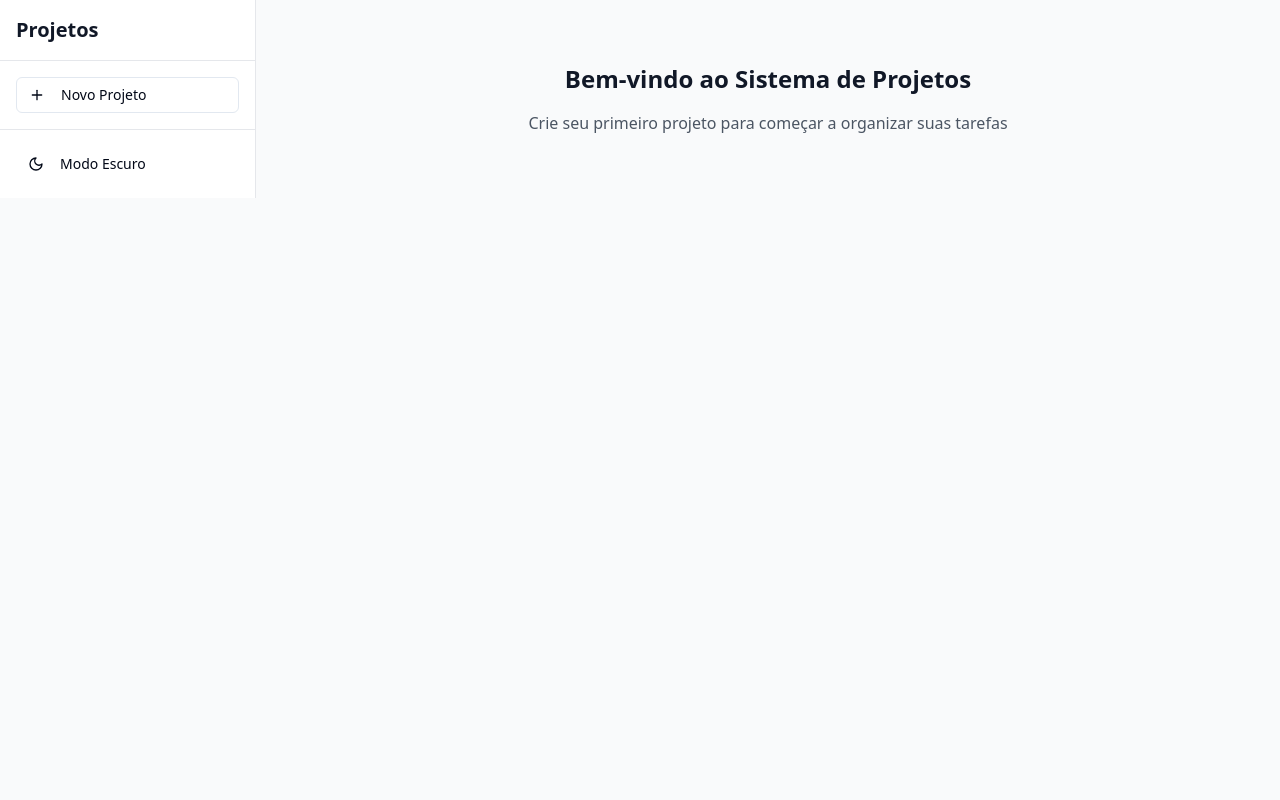
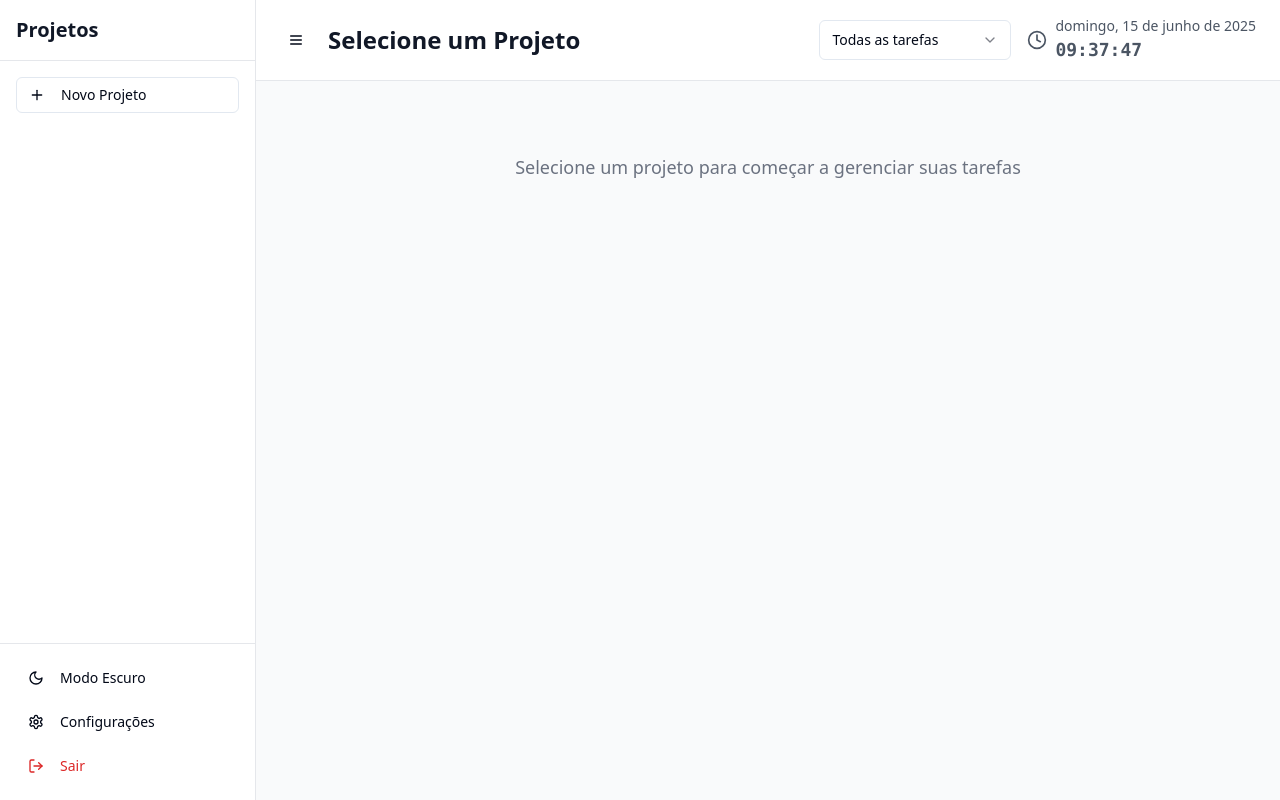
Before and after one commit to MarcoAAlmeidaDev/To-do-List, a React (Vite) app: page / in a window 1280 px wide. Built offline with nearby package versions, Linux system fonts and the light colour scheme.

Commit message:
Fix: Sidebar height and add settings/logout
- Make sidebar 100% height and fixed.
- Add settings and logout buttons to the sidebar footer.

```diff
--- a/src/components/Sidebar.tsx
+++ b/src/components/Sidebar.tsx
@@ -1,6 +1,6 @@
 
 import React, { useState } from 'react';
-import { Plus, Folder, Sun, Moon, Settings } from 'lucide-react';
+import { Plus, Folder, Sun, Moon, Settings, LogOut } from 'lucide-react';
 import { Button } from '@/components/ui/button';
 import { useTheme } from '@/contexts/ThemeContext';
 import { useProjects } from '@/contexts/ProjectContext';
@@ -30,7 +30,7 @@ const Sidebar: React.FC<SidebarProps> = ({ isCollapsed }) => {
   };
 
   return (
-    <div className={`${isCollapsed ? 'w-16' : 'w-64'} transition-all duration-300 bg-white dark:bg-gray-900 border-r border-gray-200 dark:border-gray-700 flex flex-col h-full`}>
+    <div className={`${isCollapsed ? 'w-16' : 'w-64'} transition-all duration-300 bg-white dark:bg-gray-900 border-r border-gray-200 dark:border-gray-700 flex flex-col h-screen fixed left-0 top-0 z-10`}>
       {/* Header */}
       <div className="p-4 border-b border-gray-200 dark:border-gray-700">
         {!isCollapsed && (
@@ -39,7 +39,7 @@ const Sidebar: React.FC<SidebarProps> = ({ isCollapsed }) => {
       </div>
 
       {/* Projects List */}
-      <div className="flex-1 p-4 space-y-2">
+      <div className="flex-1 p-4 space-y-2 overflow-y-auto">
         {!isCollapsed && (
           <Dialog open={isDialogOpen} onOpenChange={setIsDialogOpen}>
             <DialogTrigger asChild>
@@ -110,6 +110,26 @@ const Sidebar: React.FC<SidebarProps> = ({ isCollapsed }) => {
           )}
           {!isCollapsed && (theme === 'light' ? 'Modo Escuro' : 'Modo Claro')}
         </Button>
+
+        <Button
+          variant="ghost"
+          size="sm"
+          className={`w-full justify-start ${isCollapsed ? 'px-2' : ''}`}
+          onClick={() => console.log('Configurações clicadas')}
+        >
+          <Settings className="w-4 h-4 mr-2" />
+          {!isCollapsed && 'Configurações'}
+        </Button>
+
+        <Button
+          variant="ghost"
+          size="sm"
+          className={`w-full justify-start ${isCollapsed ? 'px-2' : ''} text-red-600 hover:text-red-700 hover:bg-red-50 dark:hover:bg-red-900/20`}
+          onClick={() => console.log('Logout clicado')}
+        >
+          <LogOut className="w-4 h-4 mr-2" />
+          {!isCollapsed && 'Sair'}
+        </Button>
       </div>
     </div>
   );
--- a/src/pages/Index.tsx
+++ b/src/pages/Index.tsx
@@ -1,228 +1,138 @@
 
 import React, { useState } from 'react';
 import { DragDropContext, DropResult } from 'react-beautiful-dnd';
-import { Plus, Filter, Menu, X } from 'lucide-react';
-import { Button } from '@/components/ui/button';
-import { Select, SelectContent, SelectItem, SelectTrigger, SelectValue } from '@/components/ui/select';
-import { Dialog, DialogContent, DialogHeader, DialogTitle, DialogTrigger } from '@/components/ui/dialog';
-import { Input } from '@/components/ui/input';
-import { Label } from '@/components/ui/label';
+import { useProjects } from '@/contexts/ProjectContext';
 import Sidebar from '@/components/Sidebar';
 import KanbanColumn from '@/components/KanbanColumn';
 import LiveClock from '@/components/LiveClock';
-import { useProjects, Task } from '@/contexts/ProjectContext';
-
-type TaskFilter = 'todas' | 'recentes' | 'antigas' | 'alta' | 'media' | 'baixa';
+import { Select, SelectContent, SelectItem, SelectTrigger, SelectValue } from '@/components/ui/select';
+import { Menu } from 'lucide-react';
+import { Button } from '@/components/ui/button';
 
 const Index = () => {
-  const { tasks, activeProject, addTask, moveTask } = useProjects();
-  const [filter, setFilter] = useState<TaskFilter>('todas');
-  const [isAddingTask, setIsAddingTask] = useState(false);
-  const [newTaskText, setNewTaskText] = useState('');
-  const [newTaskPriority, setNewTaskPriority] = useState<Task['priority']>('media');
-  const [sidebarCollapsed, setSidebarCollapsed] = useState(false);
+  const { activeProject, updateTaskStatus, updateTaskOrder } = useProjects();
+  const [isCollapsed, setIsCollapsed] = useState(false);
+  const [filter, setFilter] = useState('todas');
 
-  if (!activeProject) {
-    return (
-      <div className="min-h-screen bg-gray-50 dark:bg-gray-900 flex flex-col">
-        <div className="flex">
-          <Sidebar isCollapsed={sidebarCollapsed} toggleSidebar={() => setSidebarCollapsed(!sidebarCollapsed)} />
-          <div className="flex-1 flex items-center justify-center">
-            <div className="text-center">
-              <h2 className="text-2xl font-bold text-gray-900 dark:text-white mb-4">
-                Bem-vindo ao Sistema de Projetos
-              </h2>
-              <p className="text-gray-600 dark:text-gray-400">
-                Crie seu primeiro projeto para começar a organizar suas tarefas
-              </p>
-            </div>
-          </div>
-        </div>
-      </div>
-    );
+  const toggleSidebar = () => {
+    setIsCollapsed(!isCollapsed);
+  };
+
+  const handleDragEnd = (result: DropResult) => {
+    if (!result.destination || !activeProject) return;
+
+    const { draggableId, source, destination } = result;
+
+    if (source.droppableId === destination.droppableId && source.index === destination.index) {
+      return;
     }
 
-  const projectTasks = tasks.filter(task => task.projectId === activeProject.id);
+    const newStatus = destination.droppableId as 'todo' | 'doing' | 'done';
+    updateTaskStatus(activeProject.id, draggableId, newStatus);
+    updateTaskOrder(activeProject.id, draggableId, destination.index);
+  };
 
-  const getFilteredTasks = (tasks: Task[]) => {
+  const getFilteredTasks = (status: 'todo' | 'doing' | 'done') => {
+    if (!activeProject) return [];
+
+    const statusTasks = activeProject.tasks.filter(task => task.status === status);
+
     switch (filter) {
       case 'recentes':
-        return [...tasks].sort((a, b) => new Date(b.createdAt).getTime() - new Date(a.createdAt).getTime());
+        return statusTasks.sort((a, b) => new Date(b.createdAt).getTime() - new Date(a.createdAt).getTime());
       case 'antigas':
-        return [...tasks].sort((a, b) => new Date(a.createdAt).getTime() - new Date(b.createdAt).getTime());
+        return statusTasks.sort((a, b) => new Date(a.createdAt).getTime() - new Date(b.createdAt).getTime());
       case 'alta':
+        return statusTasks.filter(task => task.priority === 'alta');
       case 'media':
+        return statusTasks.filter(task => task.priority === 'media');
       case 'baixa':
-        return tasks.filter(task => task.priority === filter);
+        return statusTasks.filter(task => task.priority === 'baixa');
       default:
-        return tasks;
-    }
-  };
-
-  const filteredTasks = getFilteredTasks(projectTasks);
-
-  const todoTasks = filteredTasks.filter(task => task.status === 'todo');
-  const doingTasks = filteredTasks.filter(task => task.status === 'doing');
-  const doneTasks = filteredTasks.filter(task => task.status === 'done');
-
-  const handleDragEnd = (result: DropResult) => {
-    if (!result.destination) return;
-
-    const { draggableId, destination } = result;
-    const newStatus = destination.droppableId as Task['status'];
-
-    moveTask(draggableId, newStatus);
-  };
-
-  const handleAddTask = () => {
-    if (newTaskText.trim()) {
-      addTask(newTaskText.trim(), newTaskPriority);
-      setNewTaskText('');
-      setNewTaskPriority('media');
-      setIsAddingTask(false);
+        return statusTasks;
     }
   };
 
   return (
     <div className="min-h-screen bg-gray-50 dark:bg-gray-900 flex">
-      <Sidebar isCollapsed={sidebarCollapsed} toggleSidebar={() => setSidebarCollapsed(!sidebarCollapsed)} />
+      <Sidebar isCollapsed={isCollapsed} toggleSidebar={toggleSidebar} />
 
-      <div className="flex-1 flex flex-col">
+      {/* Main Content */}
+      <div className={`flex-1 transition-all duration-300 ${isCollapsed ? 'ml-16' : 'ml-64'}`}>
         {/* Header */}
-        <div className="bg-white dark:bg-gray-800 shadow-sm border-b border-gray-200 dark:border-gray-700 p-4">
+        <header className="bg-white dark:bg-gray-800 border-b border-gray-200 dark:border-gray-700 px-6 py-4">
           <div className="flex items-center justify-between">
             <div className="flex items-center gap-4">
               <Button
                 variant="ghost"
                 size="sm"
-                onClick={() => setSidebarCollapsed(!sidebarCollapsed)}
-                className="lg:hidden"
+                onClick={toggleSidebar}
+                className="p-2"
               >
-                {sidebarCollapsed ? <Menu className="w-5 h-5" /> : <X className="w-5 h-5" />}
+                <Menu className="w-5 h-5" />
               </Button>
+              <h1 className="text-2xl font-bold text-gray-900 dark:text-white">
+                {activeProject ? activeProject.name : 'Selecione um Projeto'}
+              </h1>
+            </div>
 
-              <div>
-                <h1 className="text-2xl font-bold text-gray-900 dark:text-white">
-                  {activeProject.name}
-                </h1>
-                {activeProject.description && (
-                  <p className="text-gray-600 dark:text-gray-400 text-sm">
-                    {activeProject.description}
-                  </p>
-                )}
-              </div>
-            </div>
+            <div className="flex items-center gap-4">
+              <Select value={filter} onValueChange={setFilter}>
+                <SelectTrigger className="w-48">
+                  <SelectValue />
+                </SelectTrigger>
+                <SelectContent>
+                  <SelectItem value="todas">Todas as tarefas</SelectItem>
+                  <SelectItem value="recentes">Recém adicionadas</SelectItem>
+                  <SelectItem value="antigas">Mais antigas</SelectItem>
+                  <SelectItem value="alta">Prioridade Alta</SelectItem>
+                  <SelectItem value="media">Prioridade Média</SelectItem>
+                  <SelectItem value="baixa">Prioridade Baixa</SelectItem>
+                </SelectContent>
+              </Select>
 
               <LiveClock />
             </div>
           </div>
 
-        {/* Controls */}
-        <div className="bg-white dark:bg-gray-800 border-b border-gray-200 dark:border-gray-700 p-4">
-          <div className="flex flex-col sm:flex-row gap-4 items-center justify-between">
-            <div className="flex items-center gap-4">
-              <div className="flex items-center gap-2">
-                <Filter className="w-4 h-4 text-gray-500" />
-                <Select value={filter} onValueChange={(value: TaskFilter) => setFilter(value)}>
-                  <SelectTrigger className="w-48">
-                    <SelectValue />
-                  </SelectTrigger>
-                  <SelectContent>
-                    <SelectItem value="todas">Todas as Tarefas</SelectItem>
-                    <SelectItem value="recentes">Recém Adicionadas</SelectItem>
-                    <SelectItem value="antigas">Mais Antigas</SelectItem>
-                    <SelectItem value="alta">Prioridade Alta</SelectItem>
-                    <SelectItem value="media">Prioridade Média</SelectItem>
-                    <SelectItem value="baixa">Prioridade Baixa</SelectItem>
-                  </SelectContent>
-                </Select>
-              </div>
-            </div>
+          {activeProject?.description && (
+            <p className="text-gray-600 dark:text-gray-400 mt-2">{activeProject.description}</p>
+          )}
+        </header>
 
-            <Dialog open={isAddingTask} onOpenChange={setIsAddingTask}>
-              <DialogTrigger asChild>
-                <Button className="bg-blue-600 hover:bg-blue-700 text-white">
-                  <Plus className="w-4 h-4 mr-2" />
-                  Nova Tarefa
-                </Button>
-              </DialogTrigger>
-              <DialogContent>
-                <DialogHeader>
-                  <DialogTitle>Adicionar Nova Tarefa</DialogTitle>
-                </DialogHeader>
-                <div className="space-y-4 pt-4">
-                  <div>
-                    <Label htmlFor="task-text">Descrição da Tarefa</Label>
-                    <Input
-                      id="task-text"
-                      value={newTaskText}
-                      onChange={(e) => setNewTaskText(e.target.value)}
-                      placeholder="Digite a descrição da tarefa..."
-                      autoFocus
-                    />
-                  </div>
-                  <div>
-                    <Label htmlFor="task-priority">Prioridade</Label>
-                    <Select value={newTaskPriority} onValueChange={(value: Task['priority']) => setNewTaskPriority(value)}>
-                      <SelectTrigger>
-                        <SelectValue />
-                      </SelectTrigger>
-                      <SelectContent>
-                        <SelectItem value="baixa">
-                          <div className="flex items-center gap-2">
-                            <div className="w-3 h-3 rounded-full bg-green-500"></div>
-                            Baixa
-                          </div>
-                        </SelectItem>
-                        <SelectItem value="media">
-                          <div className="flex items-center gap-2">
-                            <div className="w-3 h-3 rounded-full bg-orange-500"></div>
-                            Média
-                          </div>
-                        </SelectItem>
-                        <SelectItem value="alta">
-                          <div className="flex items-center gap-2">
-                            <div className="w-3 h-3 rounded-full bg-red-500"></div>
-                            Alta
-                          </div>
-                        </SelectItem>
-                      </SelectContent>
-                    </Select>
-                  </div>
-                  <Button onClick={handleAddTask} className="w-full">
-                    Adicionar Tarefa
-                  </Button>
-                </div>
-              </DialogContent>
-            </Dialog>
-          </div>
-        </div>
-
-        {/* Kanban Board */}
-        <div className="flex-1 p-6">
+        {/* Content */}
+        <main className="p-6">
+          {activeProject ? (
             <DragDropContext onDragEnd={handleDragEnd}>
-            <div className="grid grid-cols-1 lg:grid-cols-3 gap-6 h-full">
+              <div className="grid grid-cols-1 md:grid-cols-3 gap-6">
                 <KanbanColumn
                   title="To Do"
                   status="todo"
-                tasks={todoTasks}
-                count={todoTasks.length}
+                  tasks={getFilteredTasks('todo')}
+                  projectId={activeProject.id}
                 />
                 <KanbanColumn
                   title="Doing"
                   status="doing"
-                tasks={doingTasks}
-                count={doingTasks.length}
+                  tasks={getFilteredTasks('doing')}
+                  projectId={activeProject.id}
                 />
                 <KanbanColumn
                   title="Done"
                   status="done"
-                tasks={doneTasks}
-                count={doneTasks.length}
+                  tasks={getFilteredTasks('done')}
+                  projectId={activeProject.id}
                 />
               </div>
             </DragDropContext>
+          ) : (
+            <div className="text-center py-12">
+              <p className="text-gray-500 dark:text-gray-400 text-lg">
+                Selecione um projeto para começar a gerenciar suas tarefas
+              </p>
             </div>
+          )}
+        </main>
       </div>
     </div>
   );
```
Lines whose indentation alone changed are shown as unchanged.
